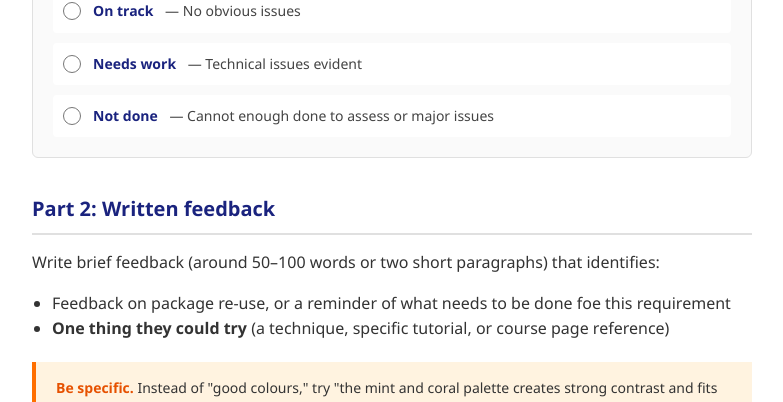
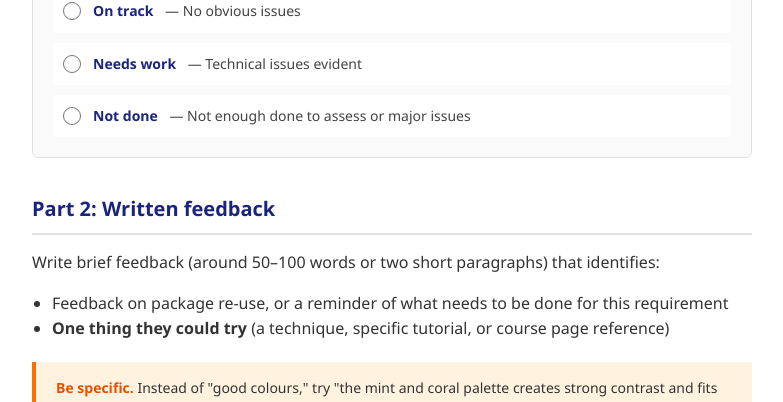
Before and after one commit to Leigh-code/Canvas, a Jekyll site: the page docs/peer-feedback-form.html, which Jekyll copies as it is, in a window 1280 px wide and 900 px high, scrolled down 2269 px. Shown: the part 154-556 px from the top of the window, without its empty margins (248-1031 px from the left). Built offline with Jekyll 4.4.1, drawn with Linux system fonts in a browser that asks for light colours.

Commit message:
Fix typos in peer feedback form
Corrected typos in feedback form labels and instructions.

```diff
--- a/docs/peer-feedback-form.html
+++ b/docs/peer-feedback-form.html
@@ -454,7 +454,7 @@
                         </div>
                         <div class="radio-option">
                             <input type="radio" id="tech4" name="technical" value="not-present">
-                            <label for="tech4"><span class="option-level">Not done</span> — Cannot enough done to assess or major issues</label>
+                            <label for="tech4"><span class="option-level">Not done</span> — Not enough done to assess or major issues</label>
                         </div>
                     </div>
                 </div>
@@ -465,7 +465,7 @@
                 <h2>Part 2: Written feedback</h2>
                 <p style="margin-bottom: 15px;">Write brief feedback (around 50–100 words or two short paragraphs) that identifies:</p>
                 <ul style="margin-left: 20px; margin-bottom: 15px;">
-                    <li>Feedback on package re-use, or a reminder of what needs to be done foe this requirement</li>
+                    <li>Feedback on package re-use, or a reminder of what needs to be done for this requirement</li>
                     <li><strong>One thing they could try</strong> (a technique, specific tutorial, or course page reference)</li>
                 </ul>
 
```
